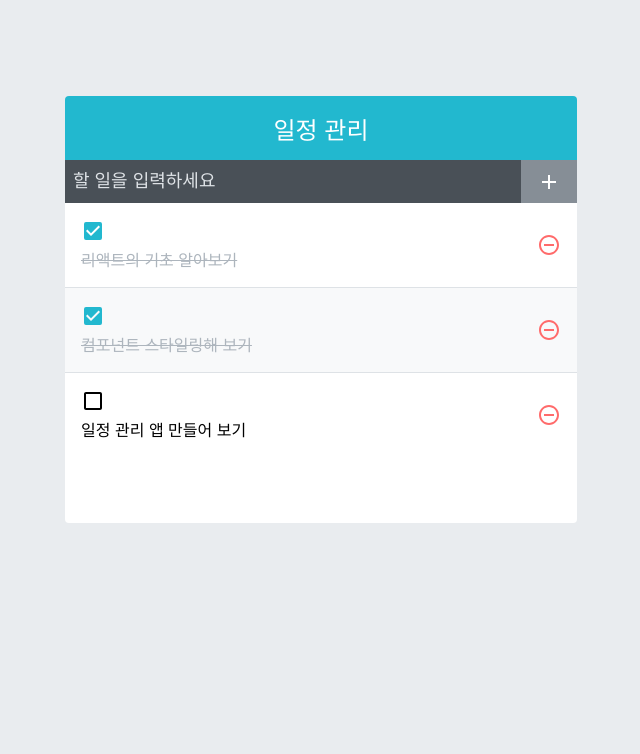
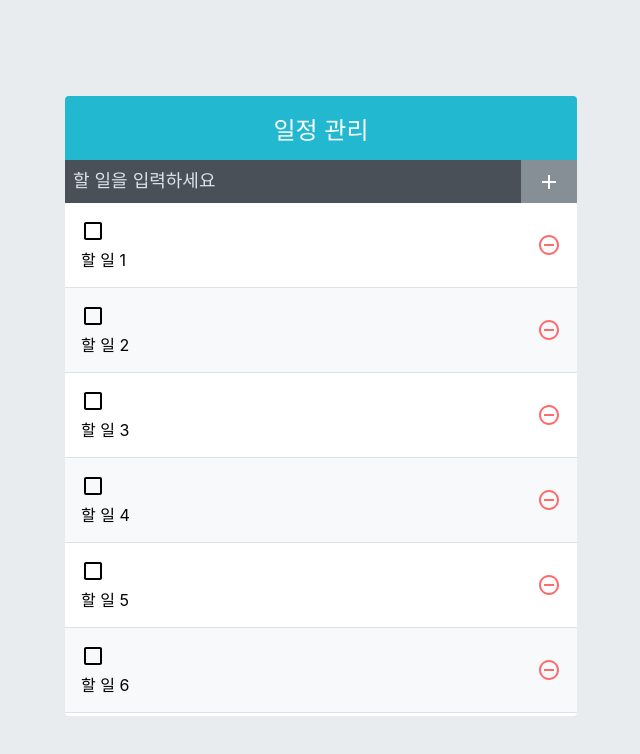
Before and after one commit to Danbee-Kim/todo_sass, a React (Create React App) app: page / in a window 1280 px wide. Shown: the top 754 px of the page, without its empty margins (319-959 px from the left). Built offline with nearby package versions, Linux system fonts and the light colour scheme.

Commit message:
React.memo와 useReducer를 이용해 컴포넌트 최적화

```diff
--- a/src/App.js
+++ b/src/App.js
@@ -1,59 +1,57 @@
-import { useState, useCallback, useRef } from 'react';
+import { useState, useCallback, useRef, useReducer } from 'react';
+import { toHaveFocus } from '../node_modules/@testing-library/jest-dom/dist/matchers';
 import './App.css';
 import TodoInsert from './components/TodoInsert';
 import { TodoList } from './components/TodoList';
 import { TodoTemplate } from './components/TodoTemplate';
 
+function createBulkTodos() {
+  const array = [];
+  for (let i = 1; i <= 2500; i++) {
+    array.push({
+      id: i,
+      text: `할 일 ${i}`,
+      checked: false,
+    });
+  }
+  return array;
+}
+function todoReducer(todos, action) {
+  switch (action.type) {
+    case 'INSERT':
+      return todos.concat(action.todo);
+    case 'REMOVE':
+      return todos.filter((todo) => todo.id !== action.id);
+    case 'TOGGLE':
+      return todos.map((todo) =>
+        todo.id === action.id ? { ...todo, checked: !todo.checked } : todo,
+      );
+    default:
+      return todos;
+  }
+}
 function App() {
-  const [todos, setTodos] = useState([
-    {
-      id: 1,
-      text: '리액트의 기초 알아보기',
-      checked: true,
-    },
-    {
-      id: 2,
-      text: '컴포넌트 스타일링해 보기',
-      checked: true,
-    },
-    {
-      id: 3,
-      text: '일정 관리 앱 만들어 보기',
-      checked: false,
-    },
-  ]);
-  const nextId = useRef(4);
+  // const [todos, setTodos] = useState(createBulkTodos);
+  const [todos, dispatch] = useReducer(todoReducer, undefined, createBulkTodos);
+  const nextId = useRef(2501);
 
-  const onInsert = useCallback(
-    (text) => {
+  const onInsert = useCallback((text) => {
     const todo = {
       id: nextId.current,
       text,
       checked: false,
     };
-      setTodos(todos.concat(todo));
+    dispatch({ type: 'INSERT', todo });
     nextId.current += 1;
-    },
-    [todos],
-  );
+  }, []);
 
-  const onRemove = useCallback(
-    (id) => {
-      setTodos(todos.filter((todo) => todo.id !== id));
-    },
-    [todos],
-  );
+  const onRemove = useCallback((id) => {
+    dispatch({ type: 'REMOVE', id });
+  }, []);
 
-  const onToggle = useCallback(
-    (id) => {
-      setTodos(
-        todos.map((todo) =>
-          todo.id === id ? { ...todo, checked: !todo.checked } : todo,
-        ),
-      );
-    },
-    [todos],
-  );
+  const onToggle = useCallback((id) => {
+    dispatch({ type: 'TOGGLE', id });
+  }, []);
   return (
     <TodoTemplate>
       <TodoInsert onInsert={onInsert} />
```
Lines whose indentation alone changed are shown as unchanged.
